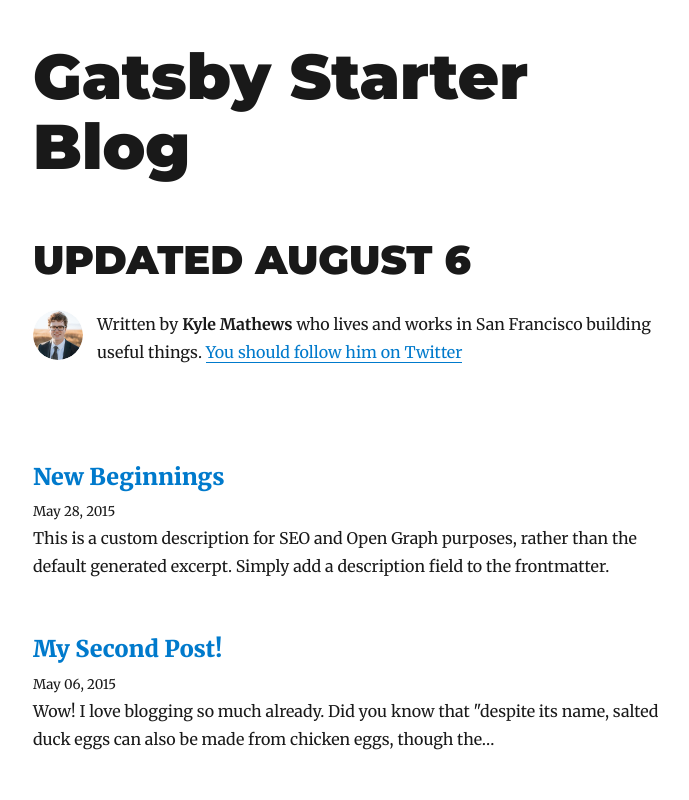
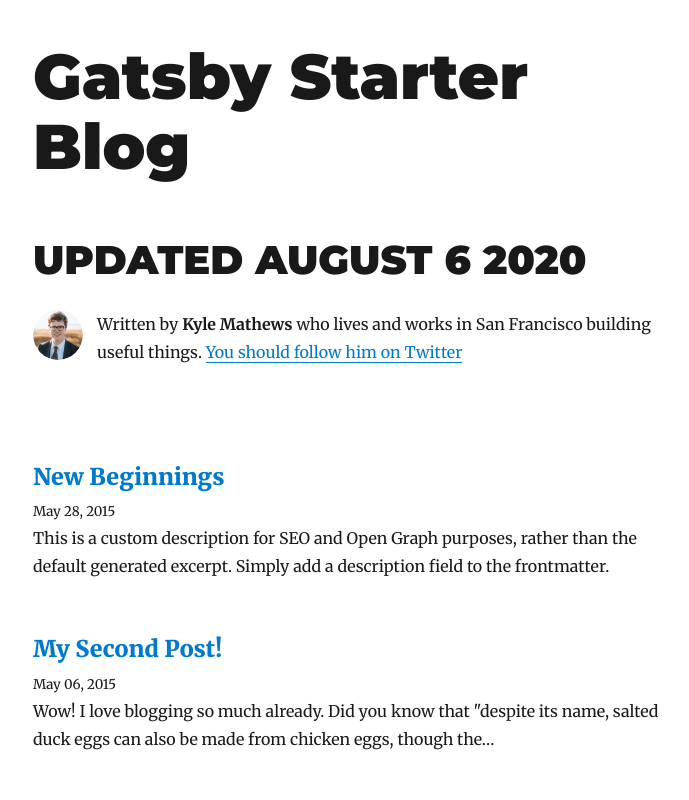
Before and after one commit to jade-framework/gatsby-blog, a Gatsby site: page / in a window 1280 px wide. Shown: the top 800 px of the page, without its empty margins (292-981 px from the left). Built offline with nearby package versions, Linux system fonts and the light colour scheme; Gatsby itself is replaced by a stand-in of ours; some packages are replaced by stand-ins of ours.

Commit message:
update index

```diff
--- a/src/pages/index.js
+++ b/src/pages/index.js
@@ -12,7 +12,7 @@
 
   return (
     <Layout location={location} title={siteTitle}>
-      <h1>UPDATED AUGUST 6</h1>
+      <h1>UPDATED AUGUST 6 2020</h1>
       <SEO title="All posts" />
       <Bio />
       {posts.map(({ node }) => {
```
